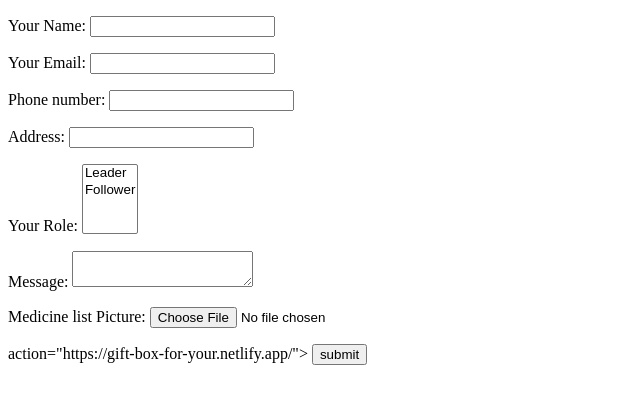
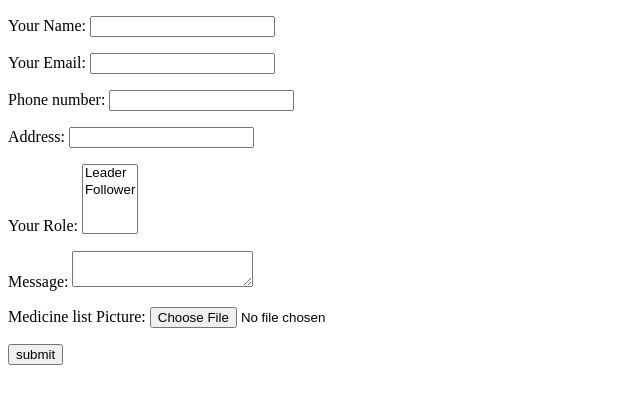
Before and after one commit to Rifat-hossain123/ex, a plain HTML site: page index.html in a window 1280 px wide. Shown: the whole page, without its empty margins (0-640 px from the left). Drawn offline with Linux system fonts and the light colour scheme.

Commit message:
Update index.html

```diff
--- a/index.html
+++ b/index.html
@@ -10,7 +10,7 @@
 
 
 
-	<form name="contact" method="POST" data-netlify="true">
+	<form>
 
 	 <p>
     <label>Your Name: <input type="text" name="name" /></label>
@@ -43,7 +43,7 @@
   </p>
 
 
- action="https://gift-box-for-your.netlify.app/">
+<form action="https://gift-box-for-your.netlify.app/">
   <input type="submit" value="submit" method="POST">
 
 
```
